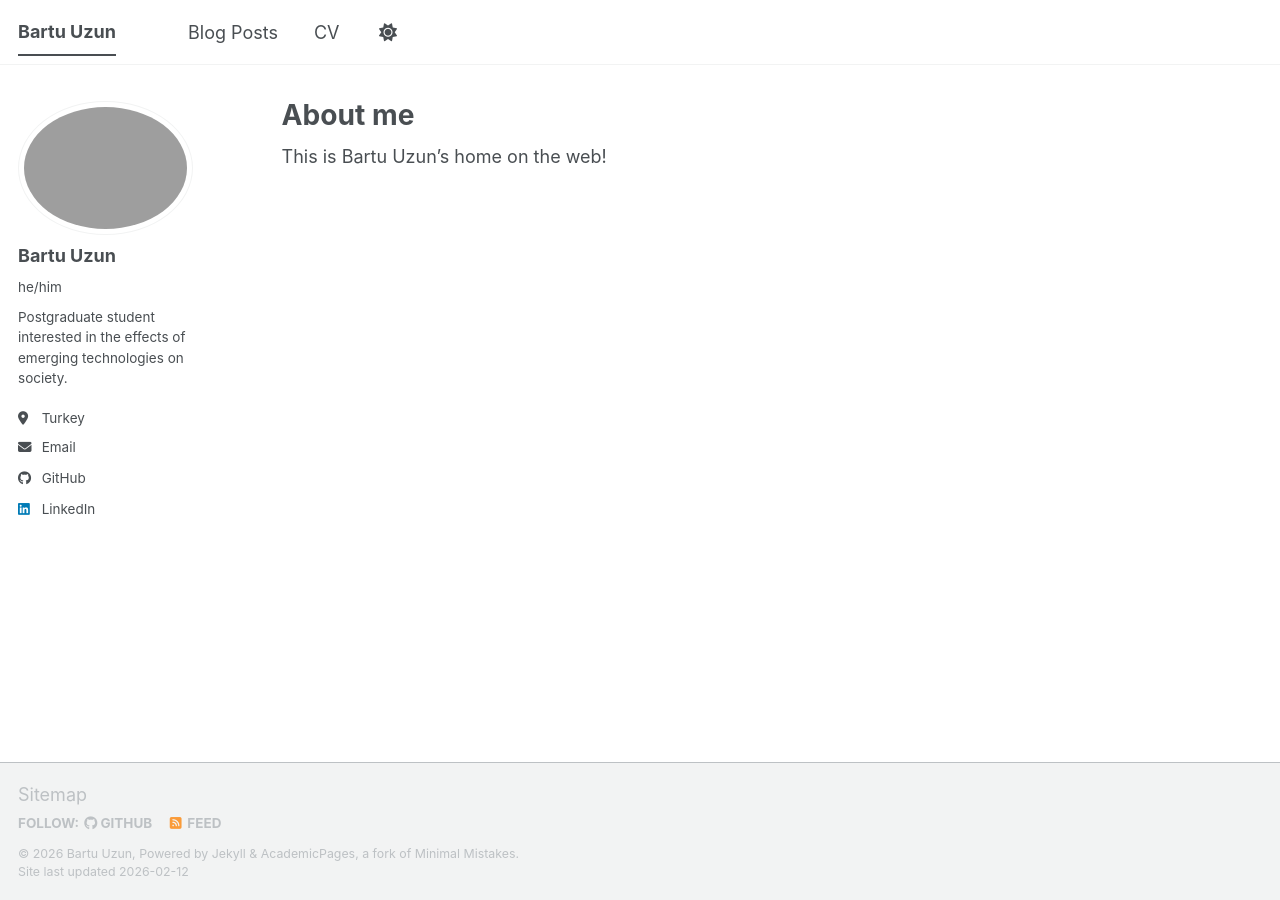
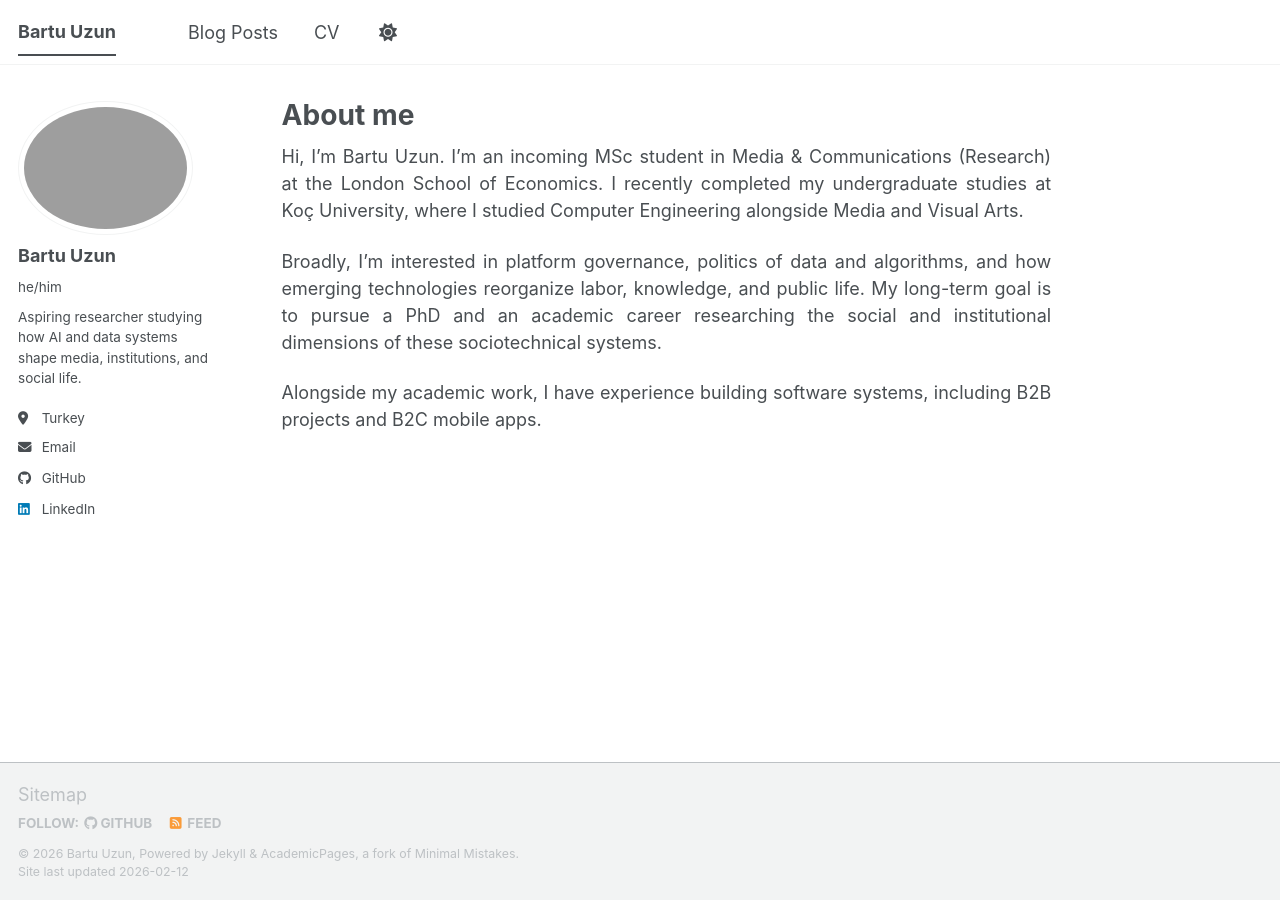
Before and after one commit to Bartu-Uzun/Bartu-Uzun.github.io, a Jekyll site: the page built from _pages/about.md, in a window 1280 px wide. Built offline with Jekyll 4.4.1, drawn with Linux system fonts in a browser that asks for light colours; a script bundle is joined from its source files by our own code; library files that are not in the unit come from our copies.

Commit message:
update cv, about me page

```diff
--- a/_config.yml
+++ b/_config.yml
@@ -12,7 +12,7 @@ site_theme               : "default" # The available themes options are "default
 title                    : "Bartu Uzun"
 title_separator          : "-"
 name                     : &name "Bartu Uzun"
-description              : &description "Postgraduate student interested in the effects of emerging technologies on society."   # Update this with a general description of your site, this is the default if not overridden by a page
+description              : &description "Aspiring researcher studying how AI and data systems shape media, institutions, and social life."   # Update this with a general description of your site, this is the default if not overridden by a page
 url                      : https://bartu-uzun.github.io # The base hostname & protocol for your site e.g. "https://[your GitHub username].github.io",
                                                            # or if you already have some other page hosted on Github then use "https://[your GitHub username].github.io/[Your Repo Name]"
 baseurl                  : "" # the subpath of your site, e.g. "/blog"
@@ -26,7 +26,7 @@ author:
   avatar           : "ben.png"
   name             : "Bartu Uzun"
   pronouns         : "he/him"
-  bio              : "Postgraduate student interested in the effects of emerging technologies on society."
+  bio              : "Aspiring researcher studying how AI and data systems shape media, institutions, and social life."
   location         : "Turkey"
   employer         :
   uri              : # URL
--- a/_data/cv.json
+++ b/_data/cv.json
@@ -4,7 +4,7 @@
     "email": "bartu-uzun@outlook.com",
     "phone": "",
     "website": "https://bartu-uzun.github.io",
-    "summary": "Postgraduate student interested in the effects of emerging technologies on society.",
+    "summary": "Aspiring researcher studying how AI and data systems shape media, institutions, and social life.",
     "location": {
       "address": "Turkey",
       "postalCode": "",
--- a/_pages/about.md
+++ b/_pages/about.md
@@ -7,4 +7,8 @@ redirect_from:
   - /about.html
 ---
 
-This is Bartu Uzun's home on the web!
+Hi, I’m Bartu Uzun. I’m an incoming MSc student in Media & Communications (Research) at the London School of Economics. I recently completed my undergraduate studies at Koç University, where I studied Computer Engineering alongside Media and Visual Arts.
+
+Broadly, I’m interested in platform governance, politics of data and algorithms, and how emerging technologies reorganize labor, knowledge, and public life. My long-term goal is to pursue a PhD and an academic career researching the social and institutional dimensions of these sociotechnical systems.
+
+Alongside my academic work, I have experience building software systems, including B2B projects and B2C mobile apps.
```
Also changed, not shown: _pages/cv.md (+1 -1 lines).
